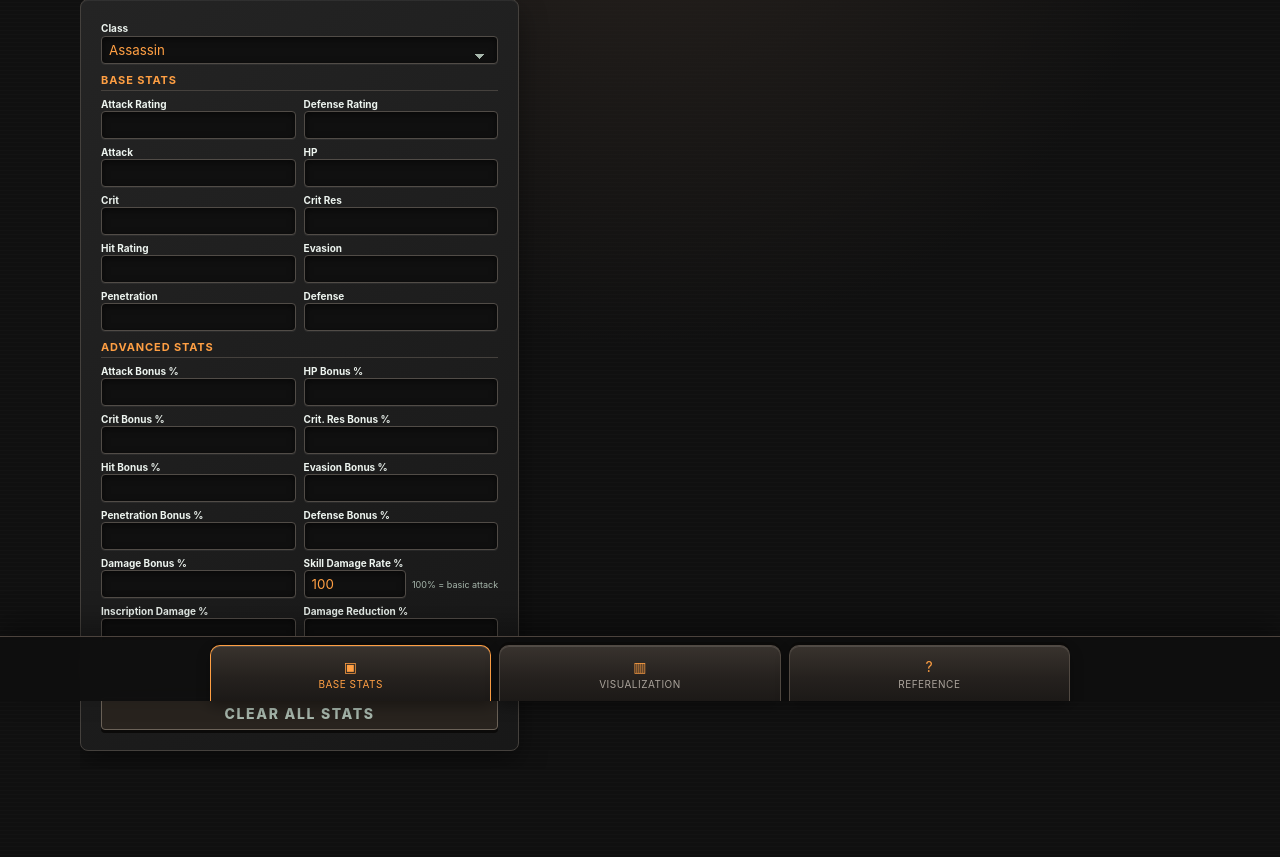
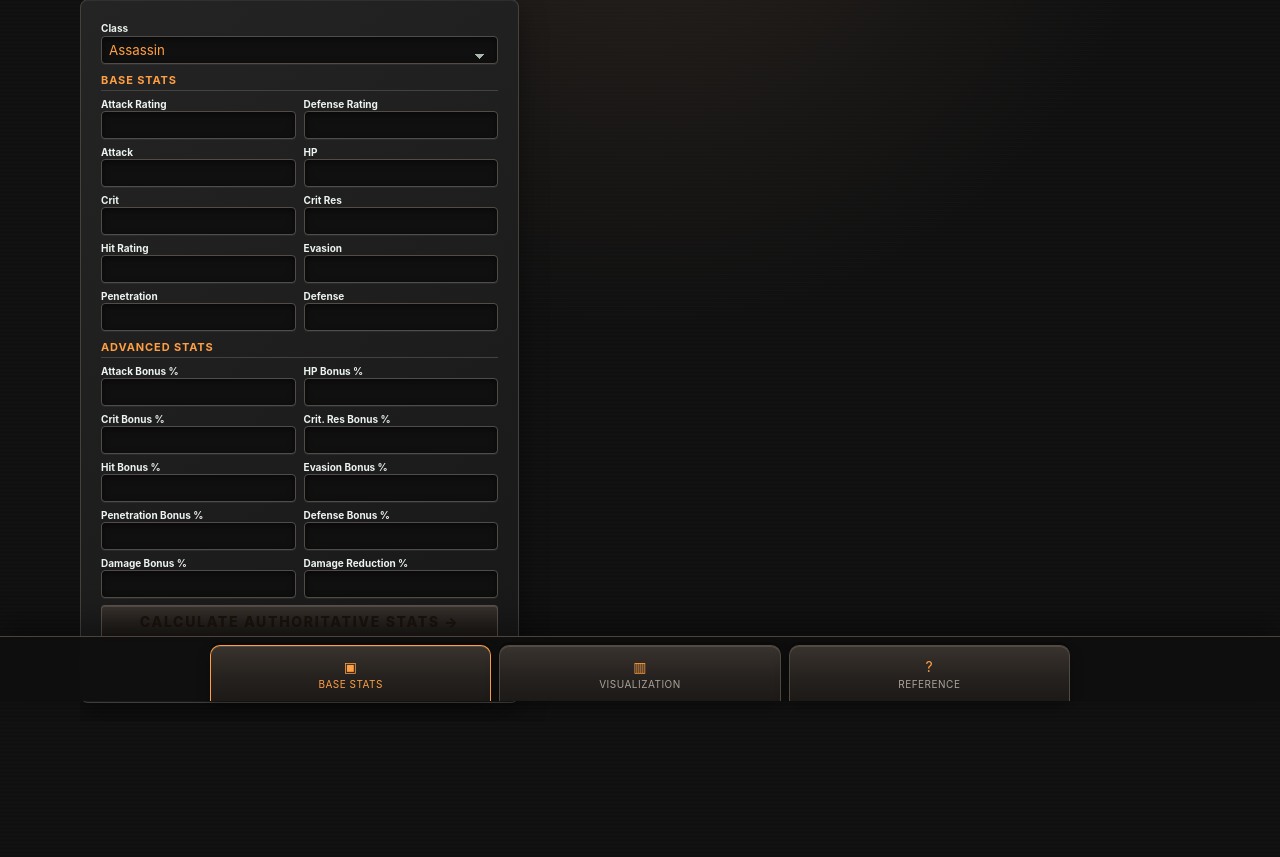
Before and after one commit to Jo11yPirate/WHOA_Adventure_Calculator, a Flask app: page / in a window 1280 px wide. Shown: the part 99-956 px from the top of the page. After the commit the page ends 802 px from the top, so only its background shows below. Run offline with Flask 3, Linux system fonts and the light colour scheme.

Commit message:
Remove skill and inscription inputs
Co-authored-by: Copilot <223556219+Copilot@users.noreply.github.com>

```diff
--- a/app.py
+++ b/app.py
@@ -76,7 +76,6 @@ FORMULA_GUIDANCE = {
     "Healing output": "ATK + Penetration + Hit",
     "Critical damage/healing": "Normal Center Hit × 2.00",
     "Damage bonus": "1 + Damage Bonus %",
-    "Inscription layer": "1 + Inscription Damage %",
     "Floating output": "Observed in-game; exact range pending",
     "Tank damage received": "Incoming Boss Damage × (1 − min(DMG Red %, 90%)) / [1 + (Defense Score × Defense Bonus %)]",
 }
@@ -87,7 +86,7 @@ ASCENDANCY_FORMULAS = {
     "Critical rate": "Crit / (Attack + Penetration)",
     "Healing critical rate": "Crit / Base Healing",
     "Damage bonus multiplier": "1 + Damage Bonus %",
-    "Normal center hit": "(Attack + Pen) × Skill Rate × Damage Bonus × Inscription Layer",
+    "Normal center hit": "(Attack + Pen) × Damage Bonus",
     "Critical center hit": "Normal Center Hit × 2.00",
     "Floating output": "Observed for damage and healing; exact range pending",
 }
@@ -206,13 +205,11 @@ def calculate_ascendancy(values):
     hit = values["hit"]
     crit = values["crit"]
     damage_bonus_multiplier = 1 + values["damage_bonus_percentage"] / 100
-    inscription_layer = 1 + values["inscription_damage_percentage"] / 100
     base_damage = attack + penetration
     base_healing = base_damage + hit
     is_healing = values["class_name"] == "Priest"
     core_output = base_healing if is_healing else base_damage
-    skill_rate = values["skill_damage_rate_percentage"] / 100
-    normal_center_hit = core_output * skill_rate * damage_bonus_multiplier * inscription_layer
+    normal_center_hit = core_output * damage_bonus_multiplier
     critical_center_hit = normal_center_hit * 2
     critical_rate = (crit / core_output * 100) if core_output else 0
     result = {
@@ -222,7 +219,6 @@ def calculate_ascendancy(values):
         "base_healing": base_healing,
         "core_output": core_output,
         "damage_bonus_multiplier": damage_bonus_multiplier,
-        "inscription_layer": inscription_layer,
         "normal_center_hit": normal_center_hit,
         "critical_center_hit": critical_center_hit,
         "critical_rate": critical_rate,
@@ -319,8 +315,6 @@ def read_universal(form):
         "evasion_bonus_percentage",
         "penetration_bonus_percentage",
         "bonus_percentage",
-        "skill_damage_rate_percentage",
-        "inscription_damage_percentage",
         "incoming_damage",
         "damage_reduction_percentage",
         "defense_score",
@@ -363,13 +357,10 @@ def read_ascendancy(form):
     class_name = form.get("class_name", "Assassin")
     if class_name not in CLASS_GUIDANCE:
         raise ValueError("Choose a valid class.")
-    fields = ("attack", "penetration", "hit", "crit", "damage_bonus_percentage",
-              "skill_damage_rate_percentage", "inscription_damage_percentage")
+    fields = ("attack", "penetration", "hit", "crit", "damage_bonus_percentage")
     values = {"class_name": class_name}
     for field in fields:
         value = form.get(field, type=float)
-        if field == "skill_damage_rate_percentage" and value is None:
-            value = 100.0
         if value is None or value < 0:
             raise ValueError(f"{field.replace('_', ' ').title()} must be 0 or greater.")
         values[field] = value
--- a/static/dashboard.js
+++ b/static/dashboard.js
@@ -19,7 +19,7 @@ function effectiveStat(statName, rawValue) {
 
 function readNumber(id) {
   const input = document.getElementById(id);
-  const value = input.value === "" && id === "skill_damage_rate_percentage" ? 100 : Number(input.value);
+  const value = Number(input.value);
   if (!Number.isFinite(value) || value < 0) {
     throw new Error(`${input.labels[0].textContent} must be 0 or greater.`);
   }
@@ -148,8 +148,6 @@ function runRecalculationPipeline() {
     const penetrationRating = readNumber("stat_penetration");
     const hitRating = readNumber("stat_hit");
     const critRating = readNumber("stat_crit");
-    const skillRate = readNumber("skill_damage_rate_percentage") / 100;
-    const inscriptionLayer = 1 + readNumber("inscription_damage_percentage") / 100;
     const incomingDamage = readOptionalNumber("incoming_damage");
     const damageReduction = Math.min(readNumber("damage_reduction_percentage"), 90) / 100;
     const defenseScore = readNumber("defense_score");
@@ -178,7 +176,7 @@ function runRecalculationPipeline() {
     const upgradedEffectiveHp = (hp + upgradeHp) / (1 - upgradedDamageReduction / 100);
     const isHealing = document.getElementById("class-select").value === "Priest";
     const coreOutput = baseAttribute + penetrationRating + (isHealing ? hitRating : 0);
-    const rawOutput = coreOutput * skillRate * (1 + outputBonus) * inscriptionLayer;
+    const rawOutput = coreOutput * (1 + outputBonus);
     const effectiveDefense = 0;
     const mitigation = 1;
     const criticalMultiplier = 2;
--- a/templates/index.html
+++ b/templates/index.html
@@ -62,16 +62,11 @@
                 ("penetration_bonus_percentage", "Penetration Bonus %", "Percent that strengthens flat Penetration gains."),
                 ("defense_bonus_percentage", "Defense Bonus %", "Percent that strengthens flat Defense gains."),
                 ("bonus_percentage", "Damage Bonus %", "Direct damage or healing multiplier bonus."),
-                ("skill_damage_rate_percentage", "Skill Damage Rate %", "Optional: leave at 100% for a basic attack, or enter the skill tooltip rate."),
-                ("inscription_damage_percentage", "Inscription Damage %", "Passive inscription damage layer."),
                 ("damage_reduction_percentage", "Damage Reduction %", "Percent of incoming damage reduced; capped at 90%.")
               ] %}
                 <div>
                   <label for="{{ field }}" title="{{ tip }}">{{ label }}</label>
-                  <div class="{{ 'inline-input-hint' if field == 'skill_damage_rate_percentage' else '' }}">
-                    <input id="{{ field }}" name="{{ field }}" type="number" min="0" step="0.01" value="{{ request.form.get(field, '100') if field == 'skill_damage_rate_percentage' else request.form.get(field, '') }}" title="{{ tip }}" {{ '' if field == 'skill_damage_rate_percentage' else 'required' }}>
-                    {% if field == 'skill_damage_rate_percentage' %}<small>100% = basic attack</small>{% endif %}
-                  </div>
+                  <input id="{{ field }}" name="{{ field }}" type="number" min="0" step="0.01" value="{{ request.form.get(field, '') }}" title="{{ tip }}" required>
                 </div>
               {% endfor %}
             </div>
```
Also changed, not shown: test_calculator.py (+2 -6 lines), README.md.
